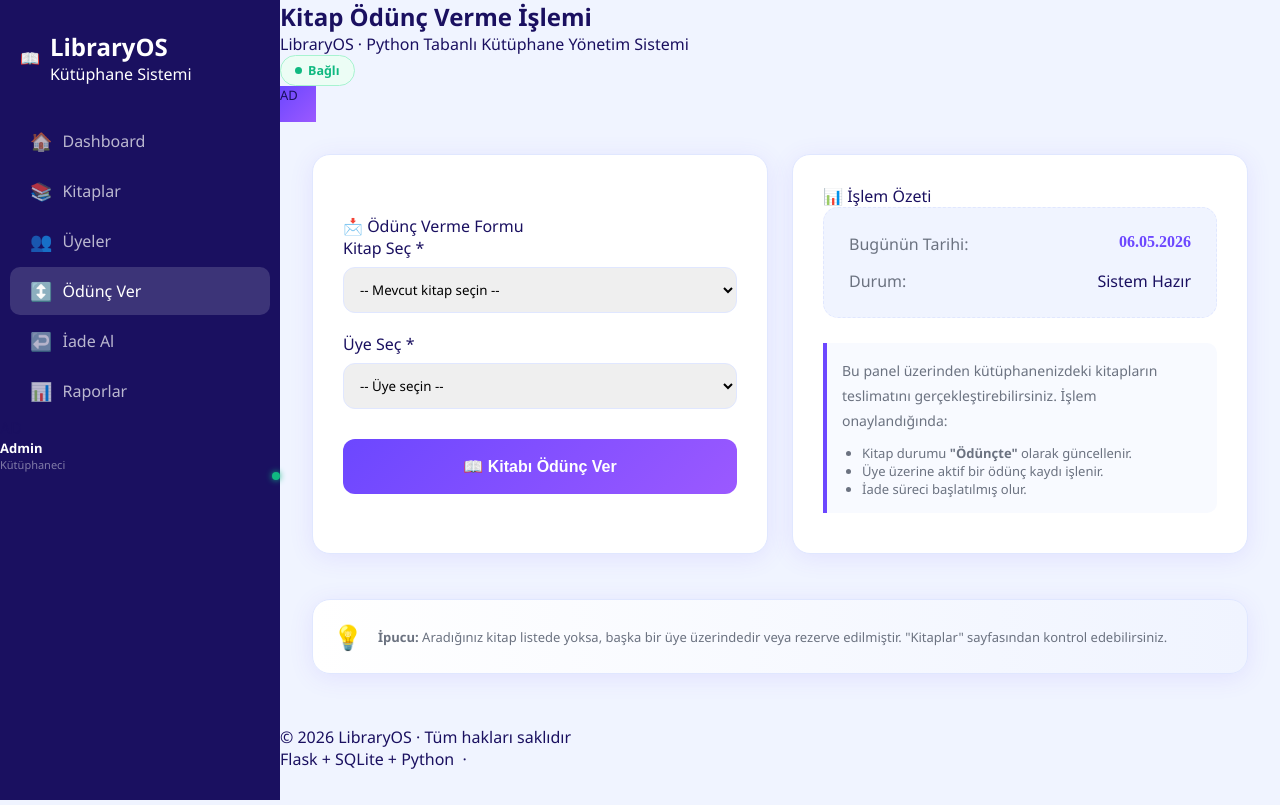
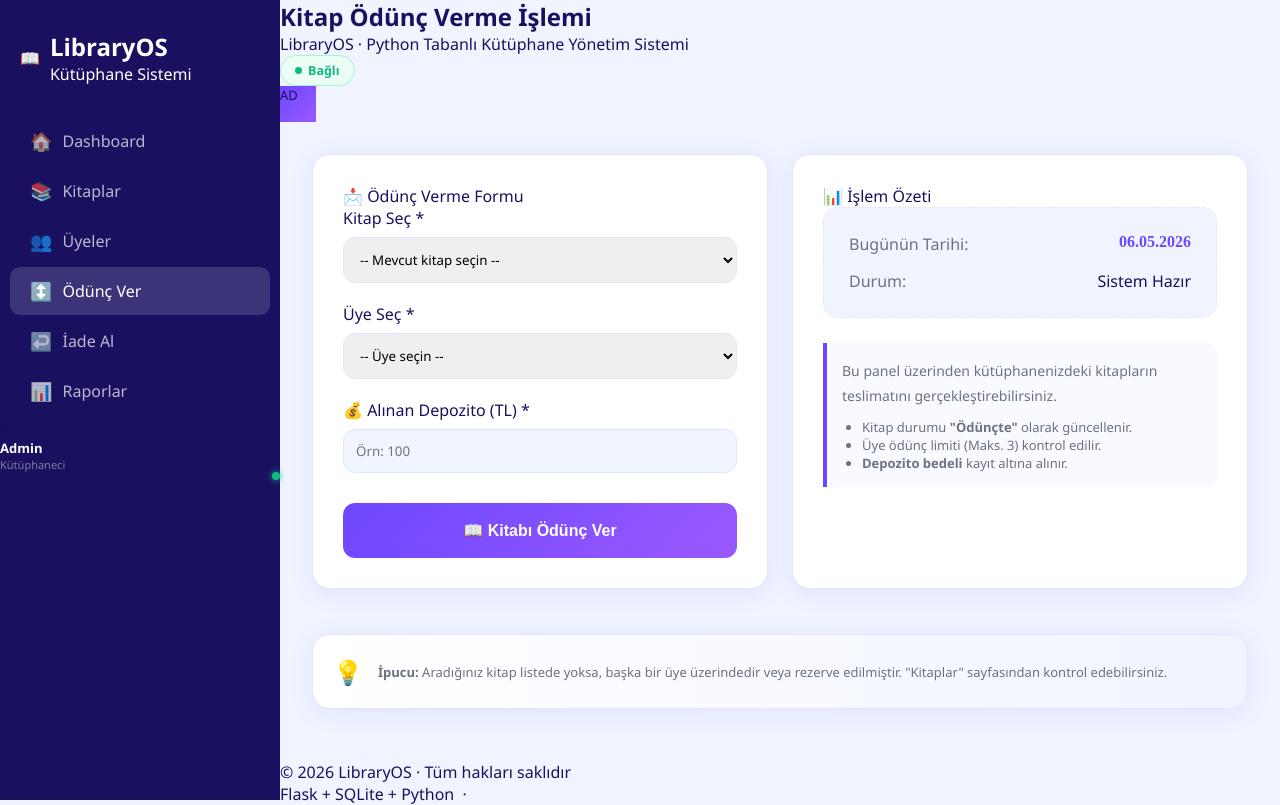
Before and after one commit to havinozvaris/kutuphane-proje, a Flask app: page /loans in a window 1280 px wide. Run offline with Flask 3, Linux system fonts and the light colour scheme; data comes from the database, SQL or seed files in the repository; both versions use the stored data as it was after the commit.

Commit message:
depozito eklendi.

```diff
--- a/app.py
+++ b/app.py
@@ -40,6 +40,7 @@ def init_db():
         loan_date TEXT DEFAULT CURRENT_TIMESTAMP,
         return_date TEXT,
         status TEXT DEFAULT 'Aktif',
+        deposit INTEGER DEFAULT 0,
         FOREIGN KEY(book_id) REFERENCES books(id),
         FOREIGN KEY(member_id) REFERENCES members(id)
     )''')
@@ -80,7 +81,7 @@ def init_db():
         c.execute("UPDATE books SET status='Ödünçte', borrower_id=1 WHERE id=3")
         c.execute("UPDATE books SET status='Ödünçte', borrower_id=2 WHERE id=8")
         c.execute("UPDATE books SET status='Ödünçte', borrower_id=3 WHERE id=12")
-        c.execute("INSERT INTO loans (book_id, member_id) VALUES (3,1),(8,2),(12,3)")
+        c.execute("INSERT INTO loans (book_id, member_id, deposit) VALUES (3,1,0),(8,2,0),(12,3,0)")
         c.execute("UPDATE books SET status='Rezerve', borrower_id=4 WHERE id=6")
         c.execute("UPDATE books SET status='Rezerve', borrower_id=5 WHERE id=15")
 
@@ -108,7 +109,6 @@ def dashboard():
         reserved=reserved, total_members=total_members,
         active_loans=active_loans, recent_loans=recent_loans)
 
-# BOOKS
 @app.route('/books')
 def books():
     conn = get_db()
@@ -158,7 +158,6 @@ def delete_book(id):
     conn.close()
     return redirect(url_for('books'))
 
-# MEMBERS
 @app.route('/members')
 def members():
     conn = get_db()
@@ -211,7 +210,6 @@ def delete_member(id):
     conn.close()
     return redirect(url_for('members'))
 
-# LOANS
 @app.route('/loans')
 def loans():
     conn = get_db()
@@ -228,9 +226,29 @@ def loans():
 @app.route('/loans/add', methods=['POST'])
 def add_loan():
     d = request.form
+    member_id = d['member_id']
+    book_id = d['book_id']
+    deposit = int(d.get('deposit', 0))
+
+    if deposit < 0:
+        deposit = 0
+
     conn = get_db()
-    conn.execute("INSERT INTO loans (book_id, member_id) VALUES (?,?)", (d['book_id'], d['member_id']))
-    conn.execute("UPDATE books SET status='Ödünçte', borrower_id=? WHERE id=?", (d['member_id'], d['book_id']))
+
+    loan_count = conn.execute(
+        "SELECT COUNT(*) FROM loans WHERE member_id = ? AND status = 'Aktif'",
+        (member_id,)
+    ).fetchone()[0]
+
+    if loan_count >= 3:
+        conn.close()
+
+        return redirect(url_for('loans', error="Bu üye zaten 3 kitap almış! Daha fazla kitap alamaz."))
+
+    conn.execute("INSERT INTO loans (book_id, member_id, deposit) VALUES (?,?,?)",
+                 (book_id, member_id, deposit))
+
+    conn.execute("UPDATE books SET status='Ödünçte', borrower_id=? WHERE id=?", (member_id, book_id))
     conn.commit()
     conn.close()
     return redirect(url_for('loans'))
@@ -250,7 +268,7 @@ def return_loan(id):
 def iade_al():
     conn = get_db()
     loaned_books = conn.execute("""
-        SELECT l.id as loan_id, b.title, b.isbn, m.name as member_name, l.loan_date
+        SELECT l.id as loan_id, b.title, b.isbn, m.name as member_name, l.loan_date, l.deposit
         FROM loans l
         JOIN books b ON l.book_id = b.id
         JOIN members m ON l.member_id = m.id
--- a/templates/iade_al.html
+++ b/templates/iade_al.html
@@ -44,6 +44,10 @@
                             <span>👤 <strong>Üye:</strong> {{ loan.member_name }}</span>
                             <span>📅 <strong>Ödünç Tarihi:</strong> {{ loan.loan_date }}</span>
                             <span>🔖 <strong>ISBN:</strong> {{ loan.isbn }}</span>
+
+                            <span style="margin-top: 5px; color: #e67e22; font-weight: 700;">
+                                💵 İade Edilecek Depozito: {{ loan.deposit }} TL
+                            </span>
                         </div>
                     </div>
 
--- a/templates/odunc_ver.html
+++ b/templates/odunc_ver.html
@@ -3,6 +3,42 @@
 {% block topbar_title %}Kitap Ödünç Verme İşlemi{% endblock %}
 
 {% block content %}
+{% if request.args.get('error') %}
+<div id="errorModal" style="position: fixed; top: 0; left: 0; width: 100vw; height: 100vh; background: rgba(0,0,0,0.6); display: flex; align-items: center; justify-content: center; z-index: 99999; backdrop-filter: blur(5px);">
+    <div style="background: white; padding: 35px; border-radius: 24px; box-shadow: 0 25px 50px rgba(0,0,0,0.3); width: 90%; max-width: 420px; text-align: center; position: relative; animation: professionalPopup 0.4s cubic-bezier(0.175, 0.885, 0.32, 1.275);">
+
+        <button onclick="closeModal()" style="position: absolute; top: 20px; right: 20px; background: #f8f9fa; border: none; font-size: 22px; cursor: pointer; color: #adb5bd; width: 35px; height: 35px; border-radius: 50%; display: flex; align-items: center; justify-content: center; transition: 0.2s;">&times;</button>
+
+        <div style="font-size: 60px; margin-bottom: 20px; filter: drop-shadow(0 10px 15px rgba(255,145,0,0.2));">⚠️</div>
+        <h3 style="color: #1a1d23; margin-bottom: 12px; font-family: 'Syne', sans-serif; font-size: 22px; font-weight: 800;">İşlem Kısıtlandı</h3>
+        <p style="color: #64748b; font-size: 15px; line-height: 1.6; margin-bottom: 25px; padding: 0 10px;">
+            {{ request.args.get('error') }}
+        </p>
+
+        <button onclick="closeModal()" style="background: #6366f1; color: white; border: none; padding: 15px; border-radius: 14px; font-weight: 700; cursor: pointer; width: 100%; font-size: 16px; box-shadow: 0 10px 20px rgba(99,102,241,0.2); transition: 0.3s;">Anladım, Kapat</button>
+    </div>
+</div>
+
+<style>
+    @keyframes professionalPopup {
+        from { transform: translateY(30px) scale(0.9); opacity: 0; }
+        to { transform: translateY(0) scale(1); opacity: 1; }
+    }
+    #errorModal button:hover { background: #4f46e5; transform: translateY(-2px); }
+</style>
+
+<script>
+    function closeModal() {
+        document.getElementById('errorModal').style.removeProperty('display');
+        document.getElementById('errorModal').style.display = 'none';
+
+        const url = new URL(window.location);
+        url.searchParams.delete('error');
+        window.history.replaceState({}, '', url);
+    }
+</script>
+{% endif %}
+
 <div class="grid-2">
     <div class="card" style="padding: 30px; min-height: 400px; display: flex; flex-direction: column; justify-content: center;">
         <div class="section-header">
@@ -30,6 +66,12 @@
                 </select>
             </div>
 
+            <div class="form-group" style="margin-top: 20px;">
+                <label>💰 Alınan Depozito (TL) *</label>
+                <input type="number" name="deposit" placeholder="Örn: 100" min="0" required
+                       style="width: 100%; padding: 12px; border-radius: 12px; border: 1.5px solid var(--border); background: var(--bg); color: var(--text);">
+            </div>
+
             <button type="submit" class="btn btn-primary" style="width: 100%; margin-top: 30px; justify-content: center; padding: 18px; font-size: 16px;">
                 📖 Kitabı Ödünç Ver
             </button>
@@ -54,12 +96,12 @@
 
         <div style="padding: 15px; border-left: 4px solid var(--accent); background: #f8faff; border-radius: 0 10px 10px 0;">
             <p style="font-size: 14px; color: var(--text-soft); line-height: 1.8;">
-                Bu panel üzerinden kütüphanenizdeki kitapların teslimatını gerçekleştirebilirsiniz. İşlem onaylandığında:
+                Bu panel üzerinden kütüphanenizdeki kitapların teslimatını gerçekleştirebilirsiniz.
             </p>
             <ul style="margin-top: 10px; font-size: 13px; color: var(--text-soft); padding-left: 20px;">
                 <li>Kitap durumu <b>"Ödünçte"</b> olarak güncellenir.</li>
-                <li>Üye üzerine aktif bir ödünç kaydı işlenir.</li>
-                <li>İade süreci başlatılmış olur.</li>
+                <li>Üye ödünç limiti (Maks. 3) kontrol edilir.</li>
+                <li><b>Depozito bedeli</b> kayıt altına alınır.</li>
             </ul>
         </div>
     </div>
```
Also changed, not shown: library.db.
